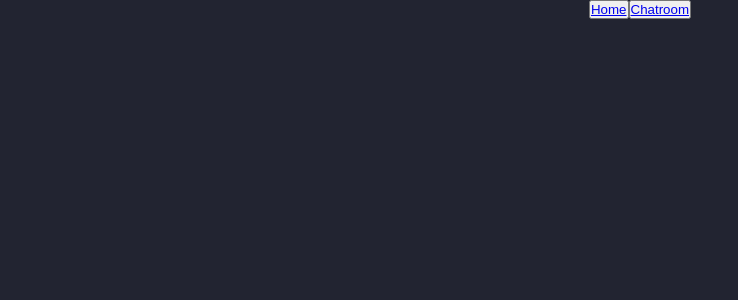
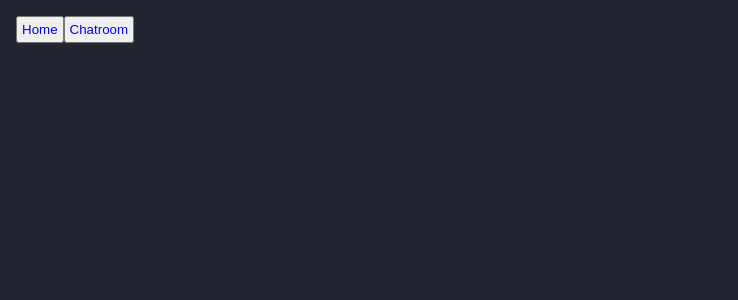
Before and after one commit to jma26/North-Bay-Badminton-Manager, a React (Create React App) app in the folder nbbm-app/frontend/: page /platform in a window 1280 px wide. Shown: the top 300 px of the page, without its empty margins (0-738 px from the left). Built offline with nearby package versions, Linux system fonts and the light colour scheme.

Commit message:
Remove underline of Link component in Platform.js, add padding to nav buttons

```diff
--- a/nbbm-app/frontend/src/components/Platform.css
+++ b/nbbm-app/frontend/src/components/Platform.css
@@ -2,5 +2,12 @@
   background-color: #222431;
   min-width: 300px;
   min-height: 100vh;
-  text-align: center;
 }
+
+.Platform nav {
+  padding: 16px;
+}
+
+.Platform nav button {
+  padding: 4px;
+}
--- a/nbbm-app/frontend/src/components/Platform.js
+++ b/nbbm-app/frontend/src/components/Platform.js
@@ -11,10 +11,10 @@ class Platform extends Component {
       <div className="Platform">
         <nav>
           <button className="platformlinks-chat platformlinks">
-            <Link to="/platform/home"> Home </Link>
+            <Link to="/platform/home" style={{textDecoration: 'none'}}> Home </Link>
           </button>
           <button className="platformlinks-chat platformlinks">
-            <Link to="/platform/chat"> Chatroom </Link>
+            <Link to="/platform/chat" style={{textDecoration: 'none'}}> Chatroom </Link>
           </button>
         </nav>
         <Route path="/platform/home" component={ PlatformHome } />
--- a/nbbm-app/frontend/src/components/SocketChat.css
+++ b/nbbm-app/frontend/src/components/SocketChat.css
@@ -2,11 +2,11 @@
   background-color: #222431;
   min-width: 300px;
   min-height: 100vh;
-  text-align: center;
 }
 
 .SocketChat-headline {
   color: #FFFFFF;
+  text-align: center;
 }
 
 .chat-box {
@@ -49,4 +49,5 @@
   font-size: 16px;
   padding: 8px;
   width: 600px;
+  margin-right: 8px;
 }
```
